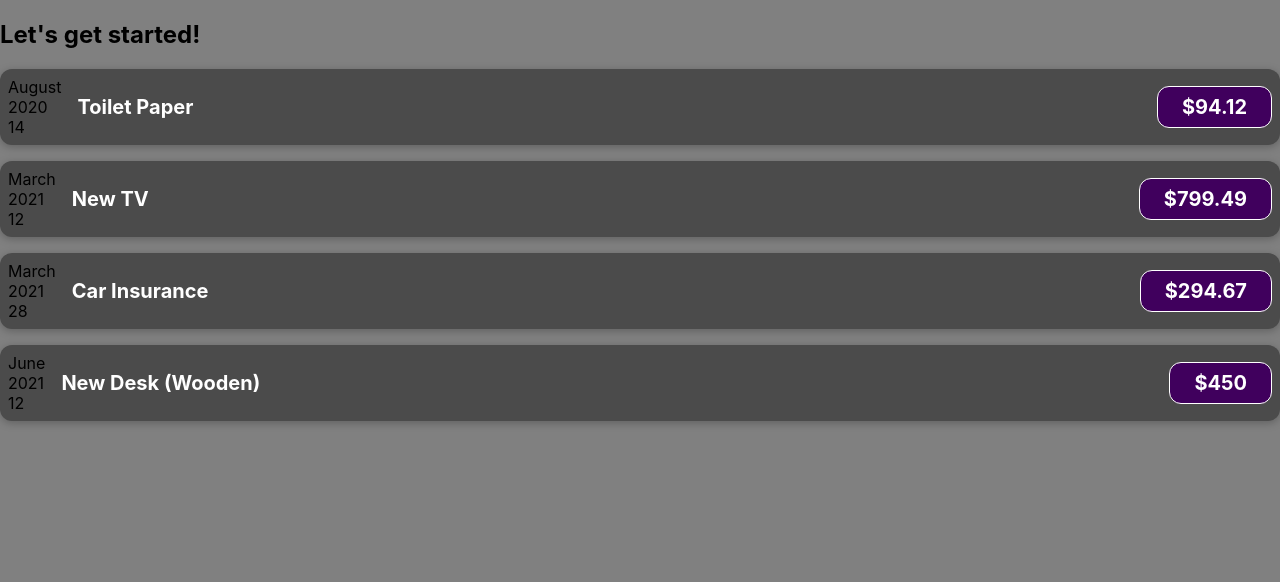
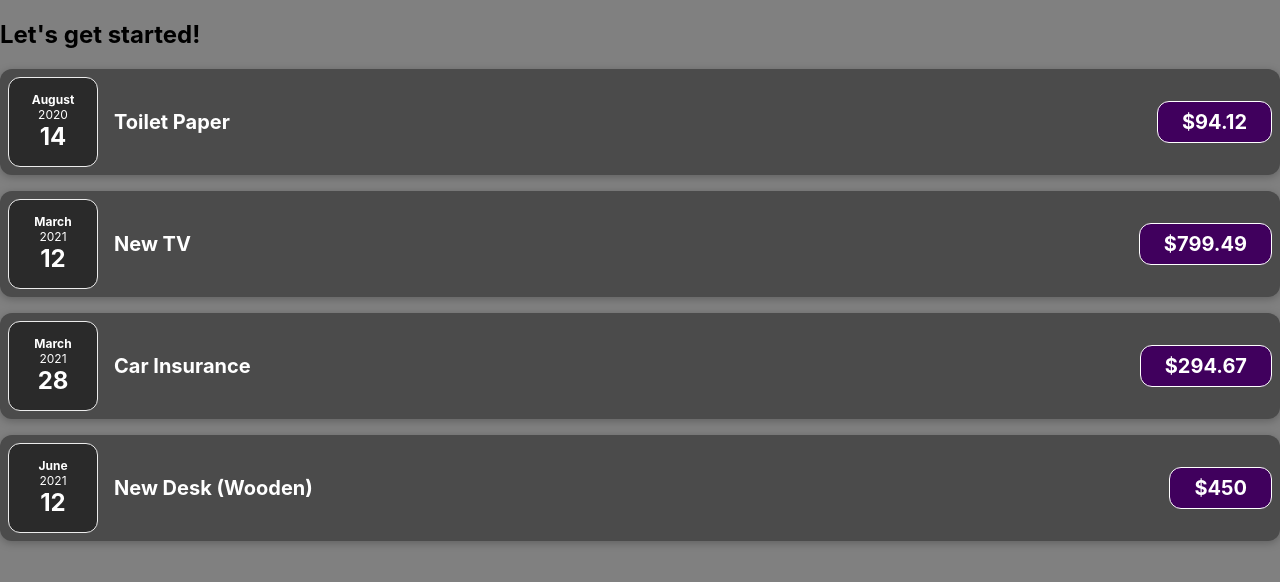
Before and after one commit to kjw-blog/react-complete-guide, a React (Create React App) app: page / in a window 1280 px wide. Shown: the top 582 px of the page. Built offline with nearby package versions, Linux system fonts and the light colour scheme.

Commit message:
Feat ) 달력 컴포넌트 분리

```diff
--- a/src/App.js
+++ b/src/App.js
@@ -30,22 +30,22 @@ function App() {
         title={expenses[0].title}
         amount={expenses[0].amount}
         date={expenses[0].date}
-      ></ExpenseItem>
+      />
       <ExpenseItem
         title={expenses[1].title}
         amount={expenses[1].amount}
         date={expenses[1].date}
-      ></ExpenseItem>
+      />
       <ExpenseItem
         title={expenses[2].title}
         amount={expenses[2].amount}
         date={expenses[2].date}
-      ></ExpenseItem>
+      />
       <ExpenseItem
         title={expenses[3].title}
         amount={expenses[3].amount}
         date={expenses[3].date}
-      ></ExpenseItem>
+      />
     </div>
   );
 }
--- /dev/null
+++ b/src/components/ExpenseDate.css
@@ -0,0 +1,26 @@
+.expense-date {
+  display: flex;
+  flex-direction: column;
+  width: 5.5rem;
+  height: 5.5rem;
+  border: 1px solid #ececec;
+  background-color: #2a2a2a;
+  color: white;
+  border-radius: 12px;
+  align-items: center;
+  justify-content: center;
+}
+
+.expense-date__month {
+  font-size: 0.75rem;
+  font-weight: bold;
+}
+
+.expense-date__year {
+  font-size: 0.75rem;
+}
+
+.expense-date__day {
+  font-size: 1.5rem;
+  font-weight: bold;
+}
--- /dev/null
+++ b/src/components/ExpenseDate.js
@@ -0,0 +1,17 @@
+import './ExpenseDate.css';
+
+function ExpenseDate(props) {
+  const month = props.date.toLocaleString('en-US', { month: 'long' });
+  const year = props.date.getFullYear();
+  const day = props.date.toLocaleString('en-US', { day: '2-digit' });
+
+  return (
+    <div className="expense-date">
+      <div className="expense-date__month">{month}</div>
+      <div className="expense-date__year">{year}</div>
+      <div className="expense-date__day">{day}</div>
+    </div>
+  );
+}
+
+export default ExpenseDate;
--- a/src/components/ExpenseItem.js
+++ b/src/components/ExpenseItem.js
@@ -1,17 +1,10 @@
+import ExpenseDate from './ExpenseDate';
 import './ExpenseItem.css';
 
 function ExpenseItem(props) {
-  const month = props.date.toLocaleString('en-US', { month: 'long' });
-  const year = props.date.getFullYear();
-  const day = props.date.toLocaleString('en-US', { day: '2-digit' });
-
   return (
     <div className="expense-item">
-      <div>
-        <div>{month}</div>
-        <div>{year}</div>
-        <div>{day}</div>
-      </div>
+      <ExpenseDate date={props.date} />
       <div className="expense-item__description">
         <h2>{props.title}</h2>
         <div className="expense-item__price">${props.amount}</div>
```
Also changed, not shown: memo/section3_리액트 기초 및 실습컴포넌트/11.컴포넌트를 여러 컴포넌트로 분할하기.md (added, +22 -0 lines).
